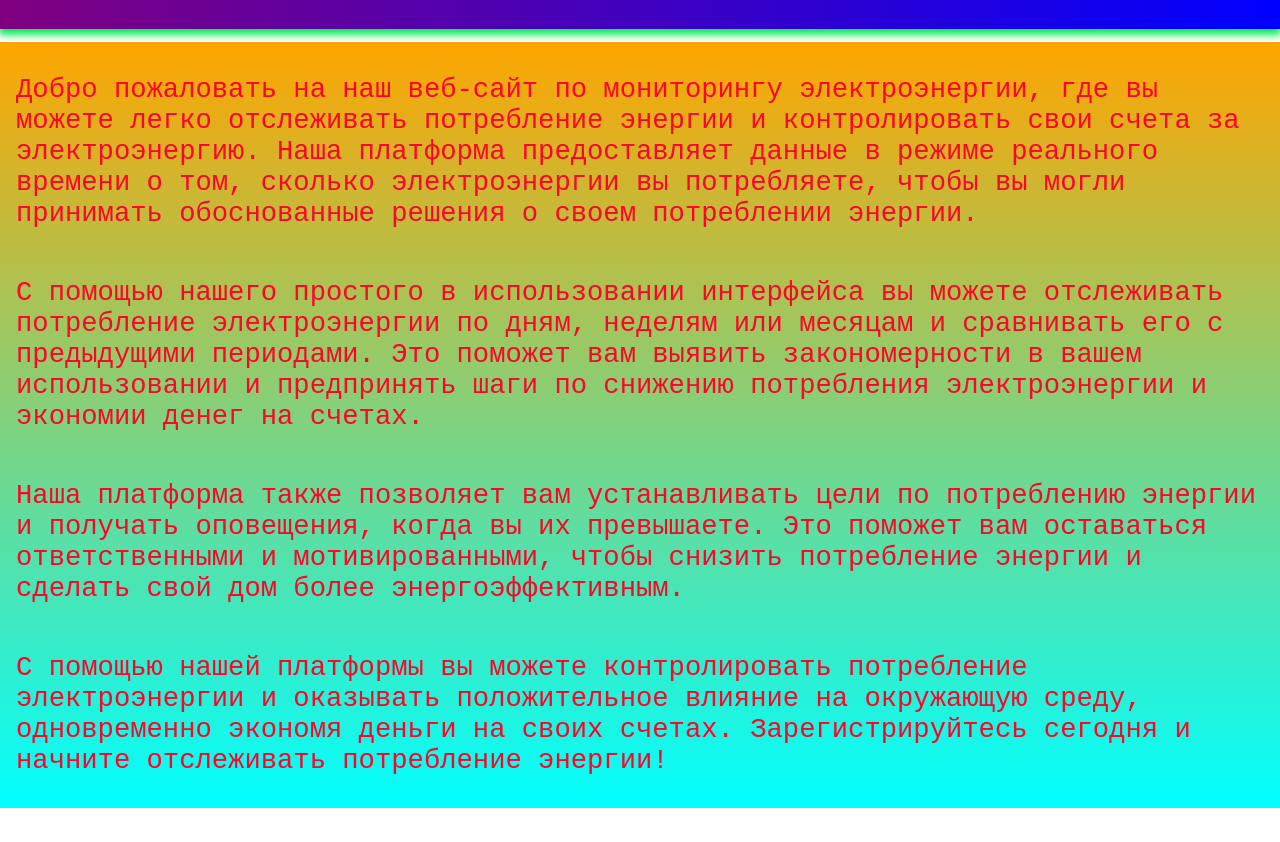
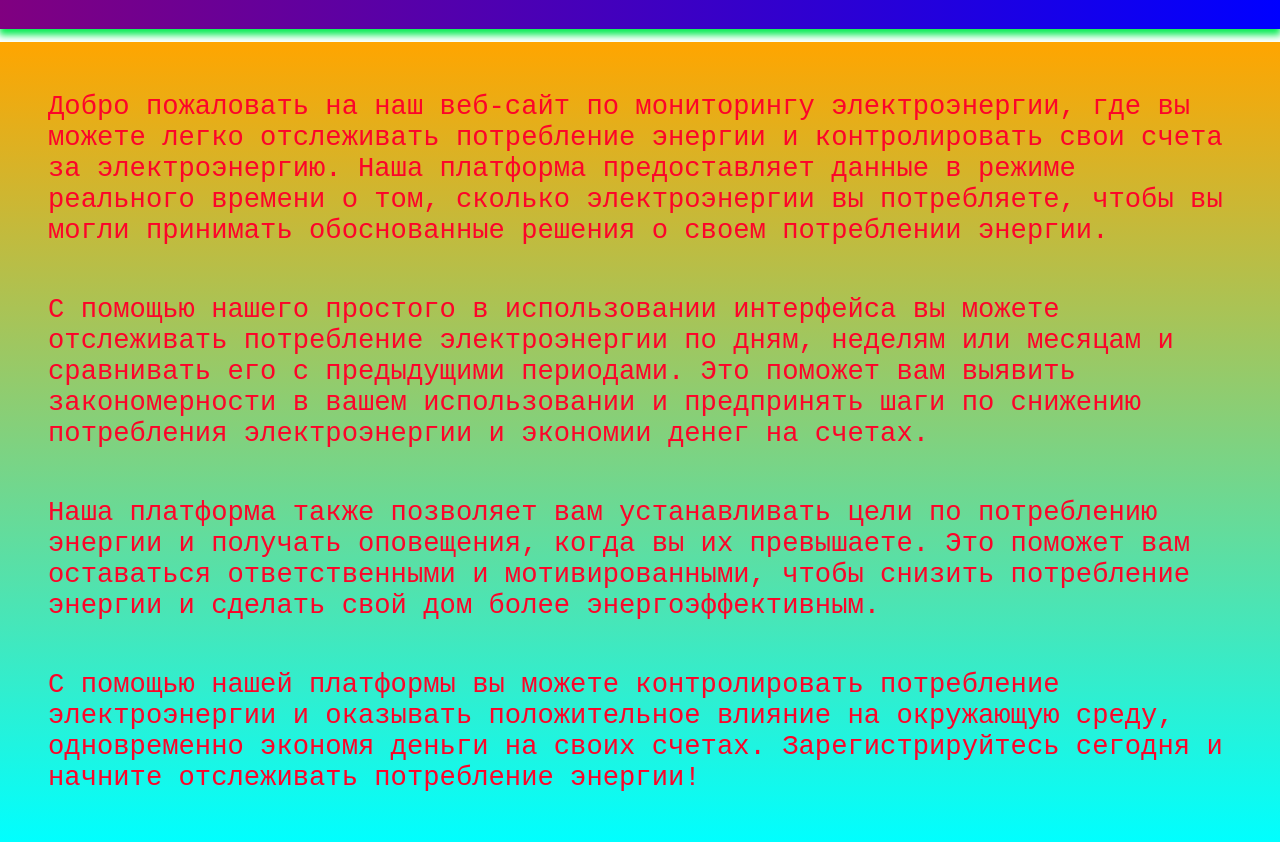
Before and after one commit to Muhammad0602/ElectricityUsage, a website built with webpack: page src/index.html in a window 1280 px wide. Shown: the part 72-914 px from the top of the page. Before the commit the page ends 880 px from the top, so only its background shows below. Built offline with nearby package versions, Linux system fonts and the light colour scheme.

Commit message:
update style.css

```diff
--- a/src/style.css
+++ b/src/style.css
@@ -23,12 +23,14 @@ header {
 #article {
     display: flex;
     flex-direction: column;
+    justify-content: center;
     background-image: linear-gradient(180deg, orange, aqua);
     color: rgb(253, 4, 41);
     margin-top: 0.8rem;
     gap: 3rem;
     font-size: 1.7rem;
-    padding: 2rem 1rem;
+    padding: 2rem 3rem;
+    min-height: 100vh;
 }
 
 .main-container {
```
Also changed, not shown: build/main.js.
